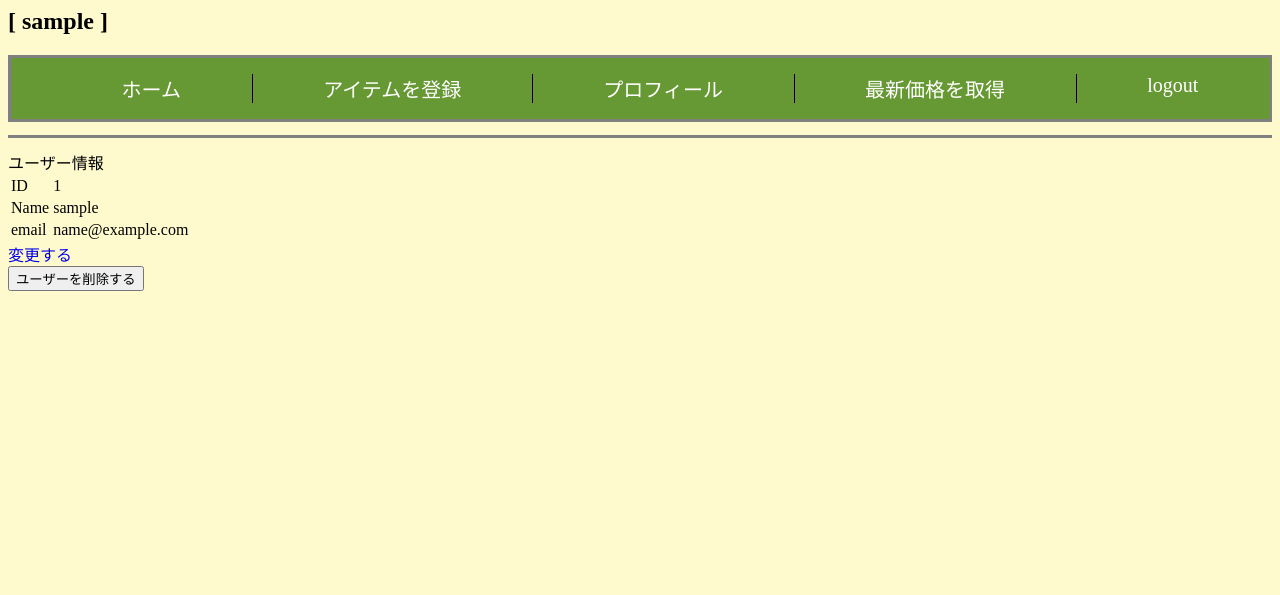
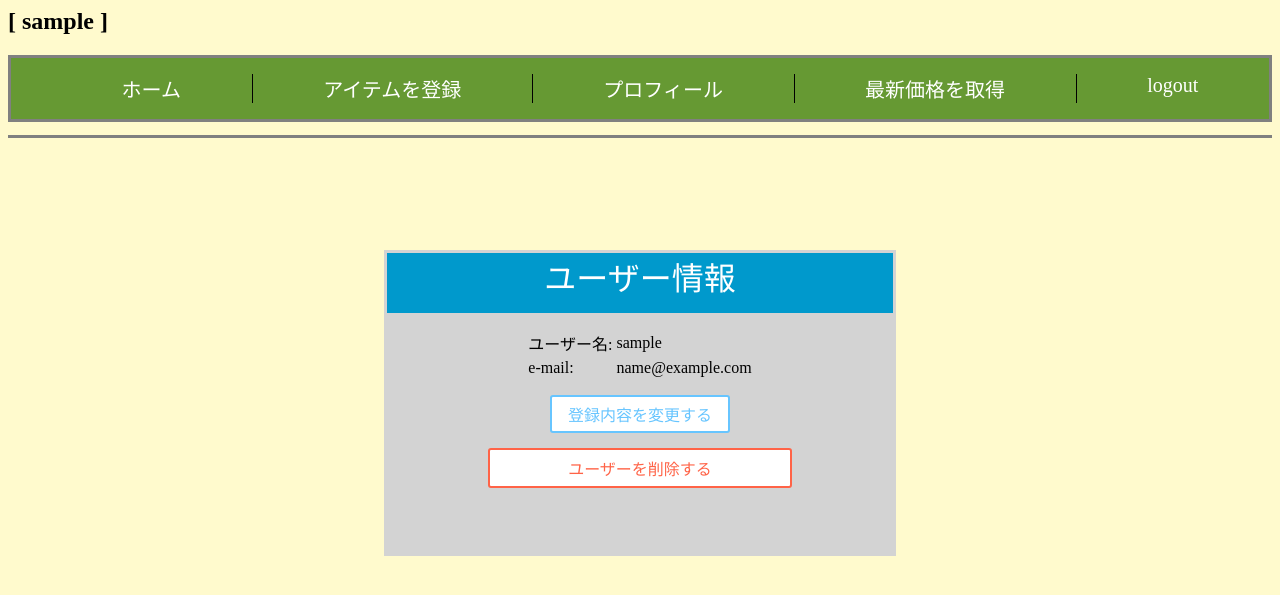
Before and after one commit to habroptilus/price-tracker, a Flask app: page /profile/1 in a window 1280 px wide. Shown: the top 595 px of the page. Run offline with Flask 2, Linux system fonts and the light colour scheme; the visitor is signed in with stand-in values (Sample User, id 1); data comes from the database, SQL or seed files in the repository.

Commit message:
profile画面のデザインあてた

```diff
--- a/main/static/app.css
+++ b/main/static/app.css
@@ -103,6 +103,12 @@ input.content{
     border-radius: 3px;
     transition: .4s;
     margin-top: 3%;
+    background-color: white;
+}
+
+.danger{
+    color:tomato;
+    border-color: tomato;
 }
 
 .submit-btn:hover {
@@ -110,7 +116,19 @@ input.content{
     color: white;
 }
 
+
+.danger:hover{
+    background-color: tomato;
+}
+
 a.to-signup,a.to-login{
     position: absolute;
     right: 1%;
 }
+
+table.profile{
+    margin: auto;
+}
+div.content-footer{
+    text-align: center;
+}
--- a/main/templates/profile.html
+++ b/main/templates/profile.html
@@ -1,29 +1,31 @@
 {% extends "layout.html" %}
 {% block content %}
-<div class="user-info">
-    <div class="user-info-header">ユーザー情報</div>
-    <div class="user-info-body">
-        <table>
+<div class="user-info content-box">
+    <div class="content-header">
+        ユーザー情報
+    </div>
+    <div class="content-body">
+        <table class="profile">
             <tr>
-                <td>ID</td>
-                <td>{{ target_user.id }}</td>
-            </tr>
-            <tr>
-                <td>Name</td>
+                <td>ユーザー名:</td>
                 <td>{{ target_user.username }}</td>
             </tr>
             <tr>
-                <td>email</td>
+                <td>e-mail:</td>
                 <td>{{ target_user.email }}</td>
             </tr>
         </table>
     </div>
-    <div class="user-info-footer">
-        <a href={{"edit/{}".format(target_user.id)}}>変更する</a>
+    <div class="content-footer">
+        <div>
+            <a href={{"edit/{}".format(target_user.id)}} class="submit-btn content">登録内容を変更する</a>
+        </div>
+        <div>
+            <form class="" action={{"/user/delete/{}".format(target_user.id)}} method="post" onClick="return confirm('削除します。\nよろしいですか？');">
+              <input type="submit" name="" value="ユーザーを削除する" class="submit-btn content danger">
+            </form>
+        </div>
 
-        <form class="" action={{"/user/delete/{}".format(target_user.id)}} method="post" onClick="return confirm('削除します。\nよろしいですか？');">
-          <input type="submit" name="" value="ユーザーを削除する">
-        </form>
     </div>
 
 </div>
--- a/main/views/user.py
+++ b/main/views/user.py
@@ -74,7 +74,7 @@ def edit_profile(user_id):
         target_user.email = email
         target_user.password = password
         db.session.commit()
-        return redirect(url_for("user.mypage", user_id=user_id))
+        return redirect(url_for("user.profile", user_id=user_id))
 
 
 @app.route('/', methods=['GET', 'POST'])
```
